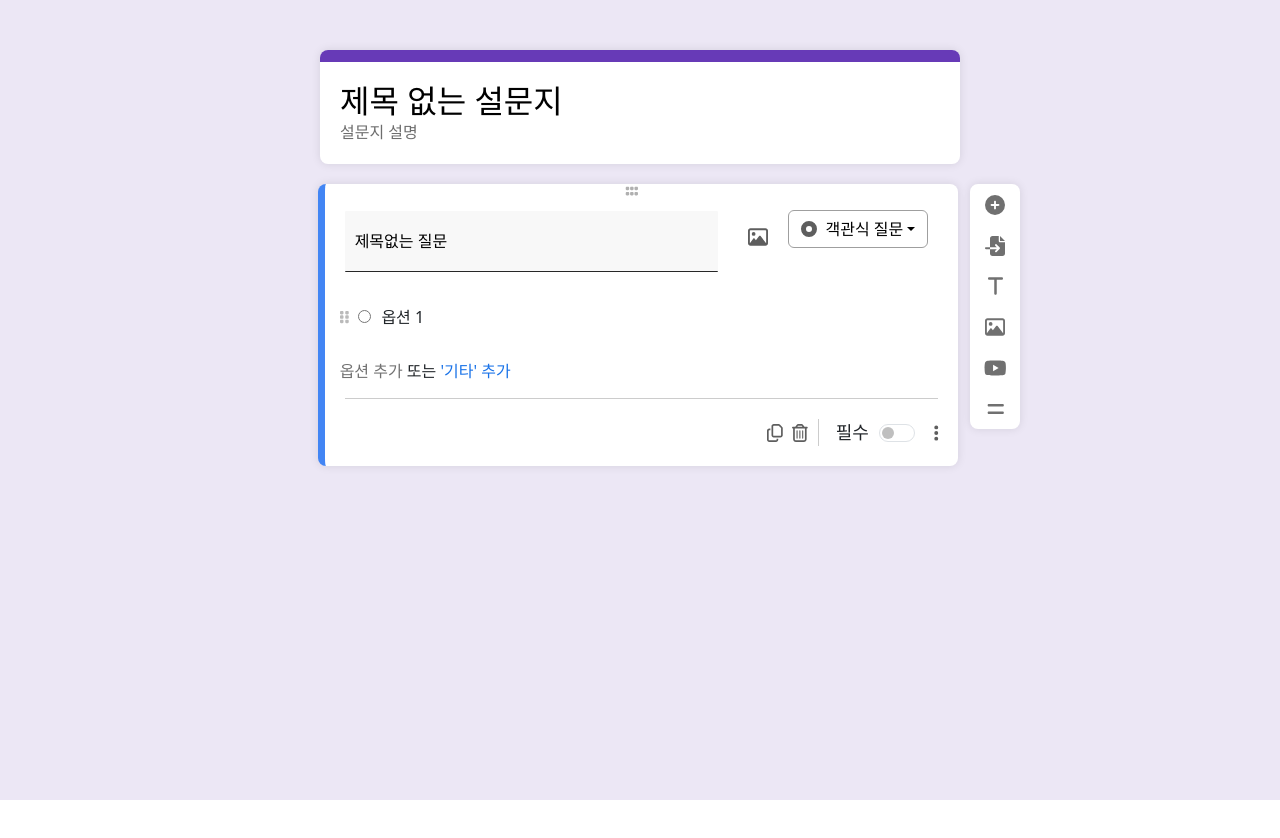
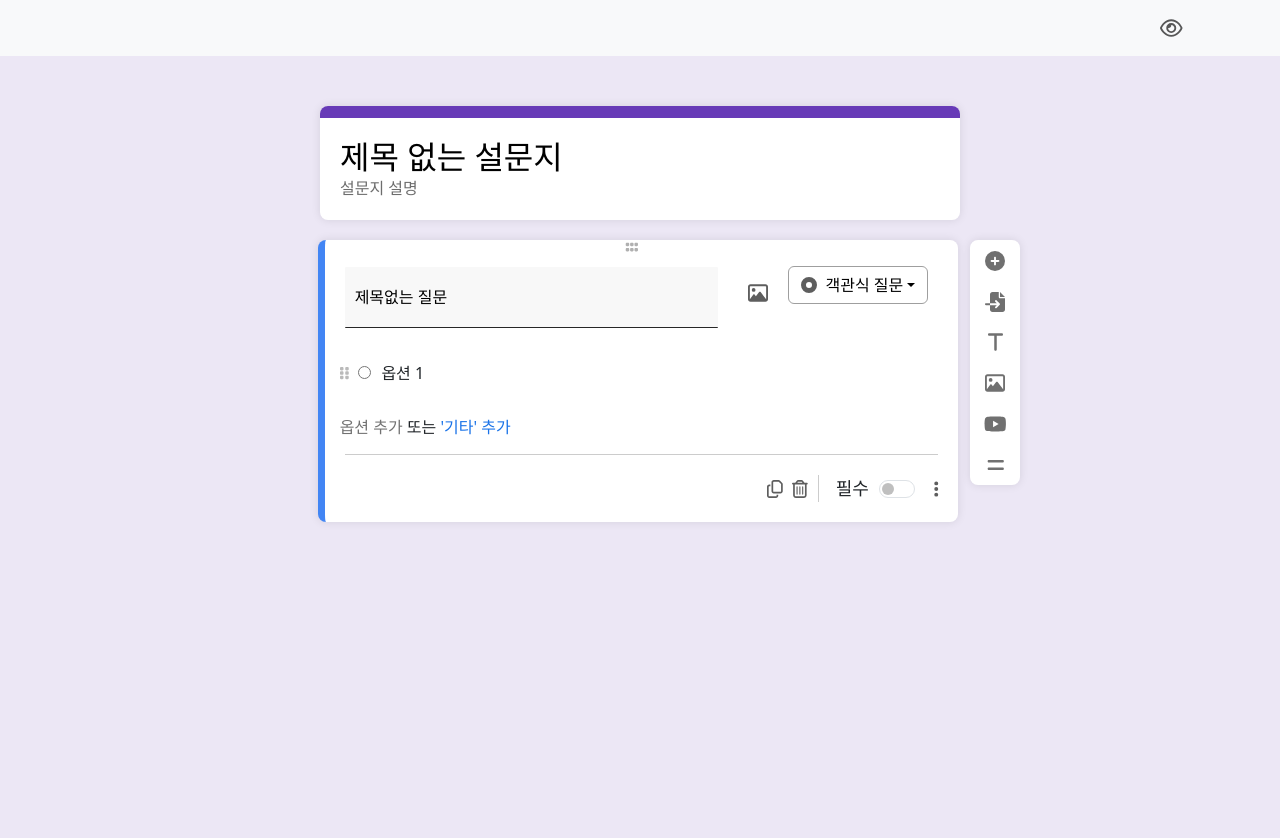
Before and after one commit to yunyoung0531/survey, a React (Create React App) app in the folder survey/: page / in a window 1280 px wide. Shown: the top 838 px of the page. Before the commit the page ends 800 px from the top, so only its background shows below. Built offline with nearby package versions, Linux system fonts and the light colour scheme.

Commit message:
design: 미리보기용 네비게이션바 디자인

```diff
--- a/survey/src/App.css
+++ b/survey/src/App.css
@@ -305,3 +305,8 @@
   border: none;
   outline: none;
 }
+
+.eye-icon {
+  color: #575757;
+  cursor: pointer;
+}
--- a/survey/src/App.tsx
+++ b/survey/src/App.tsx
@@ -3,11 +3,13 @@ import './App.css';
 import { FontAwesomeIcon } from '@fortawesome/react-fontawesome';
 import { faImage } from '@fortawesome/free-regular-svg-icons'
 import 'bootstrap/dist/css/bootstrap.min.css';
+import { Nav, Navbar, Container } from 'react-bootstrap';
 import { faCirclePlus } from '@fortawesome/free-solid-svg-icons';
 import { faFileImport } from '@fortawesome/free-solid-svg-icons';
 import { faEquals } from '@fortawesome/free-solid-svg-icons';
 import { faT } from '@fortawesome/free-solid-svg-icons';
 import { faYoutube } from '@fortawesome/free-brands-svg-icons';
+import { faEye } from '@fortawesome/free-regular-svg-icons';
 import TitleAndDescription from './TitleAndDescription';
 import QuestionTypeDropdown from './QuestionTypeDropdown';
 import Question from './Question';
@@ -138,6 +140,14 @@ interface QuestionData {
 
 
     return (
+      <>
+      <Navbar className="bg-body-tertiary">
+        <Container>
+          <Navbar.Brand className='ms-auto'>
+            <FontAwesomeIcon icon={faEye}  className='eye-icon' />
+          </Navbar.Brand>
+        </Container>
+      </Navbar>
       <div className="app-container">
         <div className="survey-container">
           <div className="survey-header" style={{ position: 'relative' }}>
@@ -206,9 +216,8 @@ interface QuestionData {
 
           </div>
 
-
-
       </div>
+      </>
     );
   }
 
```
Also changed, not shown: survey/src/Preview.tsx (added).
